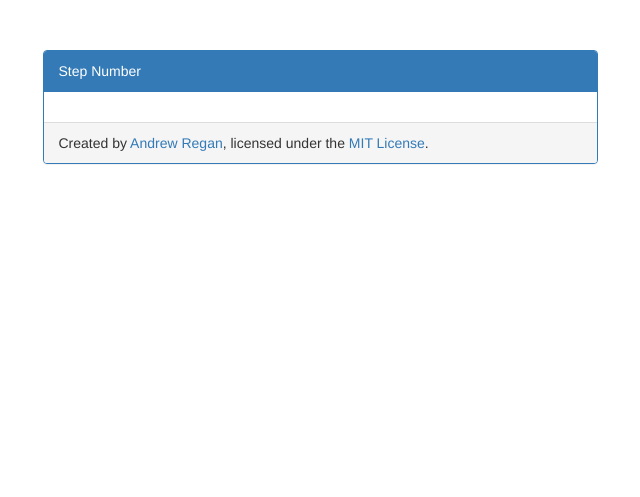
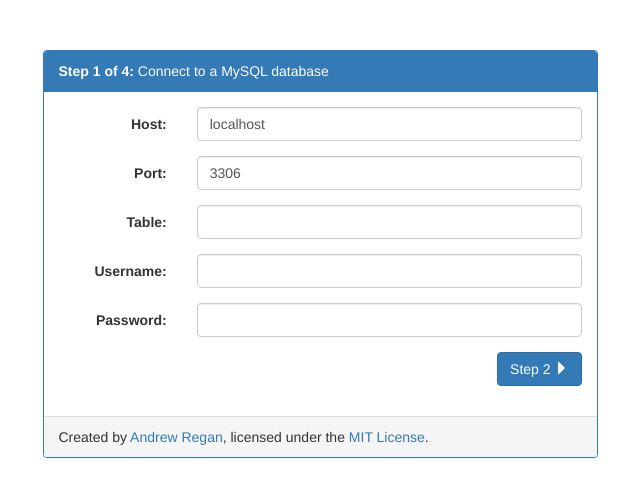
Before and after one commit to andrewregan/ticket-tracker, a PHP site: page / in a window 1280 px wide. Shown: the top 497 px of the page, without its empty margins (320-960 px from the left). Run offline with PHP 8.4, Linux system fonts and the light colour scheme.

Commit message:
Load setup step with javascript

```diff
--- /dev/null
+++ b/src/js/setup.js
@@ -0,0 +1,11 @@
+function loadStep() {
+    $.post('../php/script/setup-load-content.php', function(response) {
+        var response = jQuery.parseJSON(response);
+
+        if (response.success) {
+            $('#stepContent').html(response.code);
+        }
+    });
+}
+
+loadStep();
--- a/src/php/classes/Setup.php
+++ b/src/php/classes/Setup.php
@@ -1,12 +1,27 @@
 <?php
-class Setup {
-  public $currentPage = 0;
+class Setup
+{
+    public $currentStep = 0;
+    public $setupEbabled = false;
 
-  function __construct() {
-
+    function __construct()
+    {
+        $this->loadConfigInfo();
     }
 
-  function requireSetupEnabled() {
+    protected function loadConfigInfo()
+    {
+        global $config;
+
+        $this->currentStep = (isset($config['setup_step']))
+            ? $config['setup_step']
+            : 0;
+        $this->setupEnabled = (isset($config['setup_enabled']) &&
+            $config['setup_enabled'] === true);
+    }
+
+    public function requireSetupEnabled()
+    {
         global $config;
 
         // Throw error if setup is disabled in config.
@@ -15,7 +30,4 @@ class Setup {
             header("Location: $parent/");
         }
     }
-
-  function echoPageCode() {
 }
-}
--- a/src/php/config.default.json
+++ b/src/php/config.default.json
@@ -11,5 +11,6 @@
     "username": "root@localhost",
     "password": ""
   },
-  "setup_enabled": true
+  "setup_enabled": true,
+  "setup_step": 0
 }
--- a/src/php/prepend.php
+++ b/src/php/prepend.php
@@ -1,7 +1,7 @@
 <?php
 /*
   This file should be required in every php file.
-  require_once('../php/prepend.php');
+  require_once(dirname(__FILE__) . '/../php/prepend.php');
 */
 
 // Automatically load any classes.
--- /dev/null
+++ b/src/php/script/setup-load-content.php
@@ -0,0 +1,87 @@
+<?php
+require_once(dirname(__FILE__) . '/../prepend.php');
+
+$setup = new Setup();
+$setup->requireSetupEnabled();
+
+// define the HTML for each step
+$step[] = <<<HTML
+<form class="form-horizontal">
+  <div class="form-group">
+    <label class="col-sm-3 control-label" for="inputHost">Host:</label>
+    <div class="col-sm-9">
+      <input class="form-control" id="inputHost" type="text" value="localhost" placeholder="localhost">
+    </div>
+  </div>
+  <div class="form-group">
+    <label class="col-sm-3 control-label" for="inputPort">Port:</label>
+    <div class="col-sm-9">
+      <input class="form-control" id="inputPort" type="number" value="3306" placeholder="3306">
+    </div>
+  </div>
+  <div class="form-group">
+    <label class="col-sm-3 control-label" for="inputTable">Table:</label>
+    <div class="col-sm-9">
+      <input class="form-control" id="inputTable" type="text">
+    </div>
+  </div>
+  <div class="form-group">
+    <label class="col-sm-3 control-label" for="inputUsername">Username:</label>
+    <div class="col-sm-9">
+      <input class="form-control" id="inputUsername" type="text">
+    </div>
+  </div>
+  <div class="form-group">
+    <label class="col-sm-3 control-label" for="inputPassword">Password:</label>
+    <div class="col-sm-9">
+      <input class="form-control" id="inputPassword" type="password">
+    </div>
+  </div>
+  <div class="form-group">
+    <div class="col-sm-12">
+      <button class="btn btn-primary pull-right" type="submit">Step 2 <span class="glyphicon glyphicon-triangle-right" aria-hidden="true"></span></button>
+    </div>
+  </div>
+</form>
+HTML;
+
+$step[] = <<<HTML
+<p>This email account will be used to send out all ticket confirmation emails. <b>Do enter a personal email account!</b></p>
+<form class="form-horizontal">
+  <div class="form-group">
+    <label class="col-sm-3 control-label" for="inputHost">Host:</label>
+    <div class="col-sm-9">
+      <input class="form-control" id="inputHost" type="text" placeholder="imap.google.com">
+    </div>
+  </div>
+  <div class="form-group">
+    <label class="col-sm-3 control-label" for="inputPort">Port:</label>
+    <div class="col-sm-9">
+      <input class="form-control" id="inputPort" type="number" value="993" placeholder="993">
+    </div>
+  </div>
+  <div class="form-group">
+    <label class="col-sm-3 control-label" for="inputUsername">Username:</label>
+    <div class="col-sm-9">
+      <input class="form-control" id="inputUsername" type="email" placeholder="user@example.com">
+    </div>
+  </div>
+  <div class="form-group">
+    <label class="col-sm-3 control-label" for="inputPassword">Password:</label>
+    <div class="col-sm-9">
+      <input class="form-control" id="inputPassword" type="password">
+    </div>
+  </div>
+  <div class="form-group">
+    <div class="col-sm-12">
+      <button class="btn btn-primary pull-right" type="submit">Step 3 <span class="glyphicon glyphicon-triangle-right" aria-hidden="true"></span></button>
+    </div>
+  </div>
+</form>
+HTML;
+
+$json['step'] = $setup->currentStep;
+$json['code'] = $step[$setup->currentStep];
+$json['success'] = true;
+
+return_json($json);
--- a/src/setup/index.php
+++ b/src/setup/index.php
@@ -1,10 +1,10 @@
 <?php
-require_once('../php/prepend.php');
+require_once(dirname(__FILE__) . '/../php/prepend.php');
 
 $setup = new Setup();
 $setup->requireSetupEnabled();
 ?>
-<!DOCTYPE html>
+<!doctype html>
 <html lang="en-us">
   <head>
     <meta charset="UTF-8">
@@ -15,7 +15,7 @@ $setup->requireSetupEnabled();
 
     <!-- CSS dependencies -->
     <link href="../css/bootstrap.min.css" rel="stylesheet">
-    <link href="../css/styles.css" rel="stylesheet">
+    <link href="../css/setup.css" rel="stylesheet">
   </head>
   <body>
     <!-- License modal -->
@@ -23,7 +23,7 @@ $setup->requireSetupEnabled();
       <div class="modal-dialog">
         <div class="modal-content">
           <div class="modal-header">
-            <button type="button" class="close" data-dismiss="modal" aria-label="Close"><span aria-hidden="true">&times;</span></button>
+            <button class="close" data-dismiss="modal" type="button" aria-label="Close"><span aria-hidden="true">&times;</span></button>
             <h4 class="modal-title">License Information</h4>
           </div>
           <div class="modal-body">
@@ -52,7 +52,7 @@ $setup->requireSetupEnabled();
             </p>
           </div>
           <div class="modal-footer">
-            <button type="button" class="btn btn-default" data-dismiss="modal">Close</button>
+            <button class="btn btn-default" data-dismiss="modal" type="button">Close</button>
           </div>
         </div><!-- /.modal-content -->
       </div><!-- /.modal-dialog -->
@@ -62,22 +62,19 @@ $setup->requireSetupEnabled();
       <div class="row">
         <div class="col-md-6 col-md-offset-3">
           <div class="panel panel-primary">
-            <div class="panel-heading">Step Number</div>
-            <div class="panel-body">
-
-            </div>
+            <div class="panel-heading" id="stepTitle"><b>Step 1 of 4: </b> Connect to a MySQL database</div>
+            <div class="panel-body" id="stepContent"></div>
             <div class="panel-footer">
-              Created by <a href="https://github.com/andrewregan">Andrew Regan</a>, licensed under the <a href="" data-toggle="modal" data-target="#licenseModal">MIT License</a>.
+              Created by <a href="https://github.com/andrewregan" target="_blank">Andrew Regan</a>, licensed under the <a data-toggle="modal" data-target="#licenseModal" href="">MIT License</a>.
             </div>
           </div>
         </div>
       </div>
     </div>
-    <!-- Print the code for the current page -->
-    <?php //$setup->echoPage(); ?>
 
     <!-- JavaScript dependencies -->
     <script src="../js/jquery.min.js"></script>
     <script src="../js/bootstrap.min.js"></script>
+    <script src="../js/setup.js"></script>
   </body>
 </html>
```
Also changed, not shown: src/css/setup.css (renamed from src/css/styles.css). Lines whose indentation alone changed are shown as unchanged.
